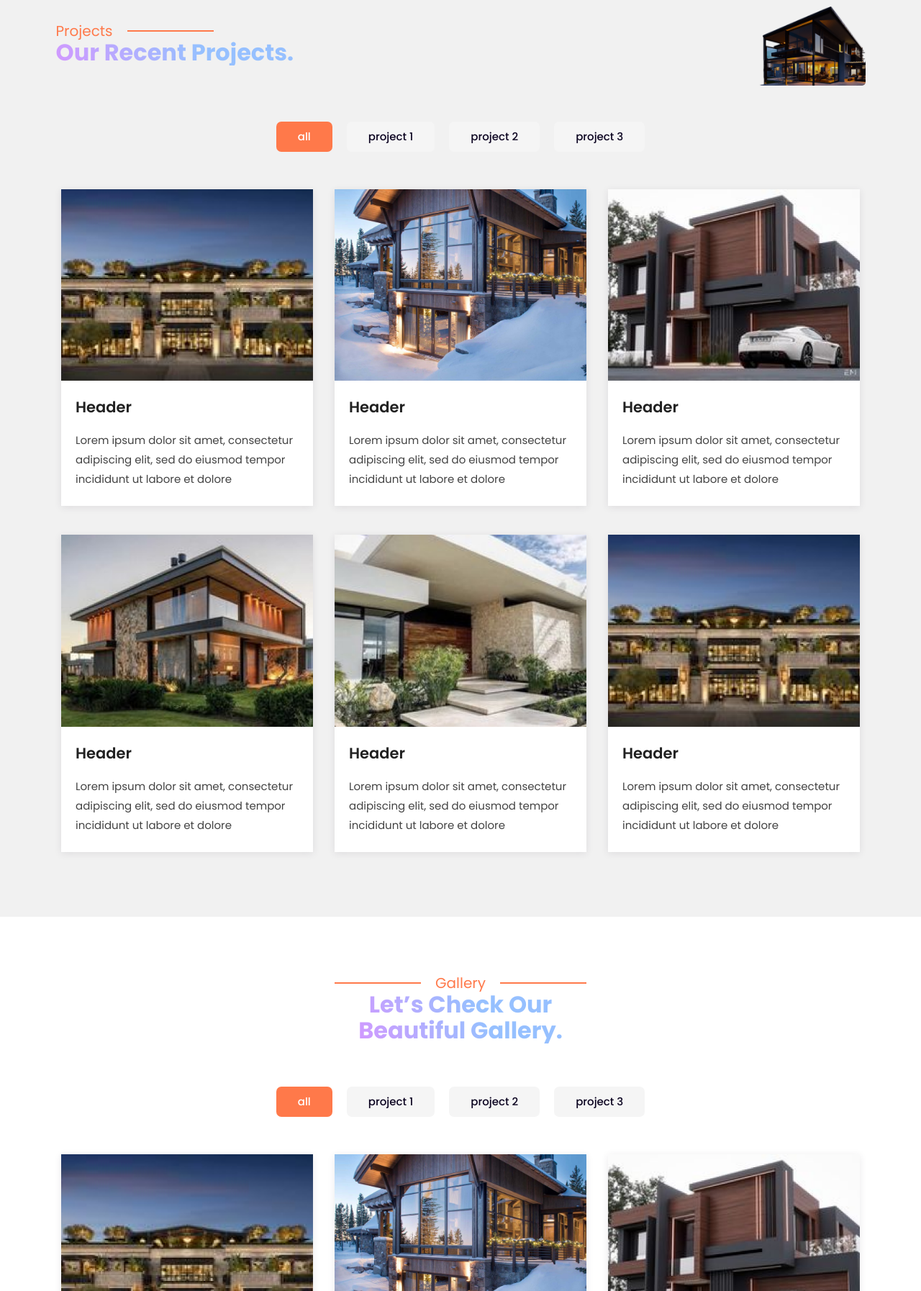
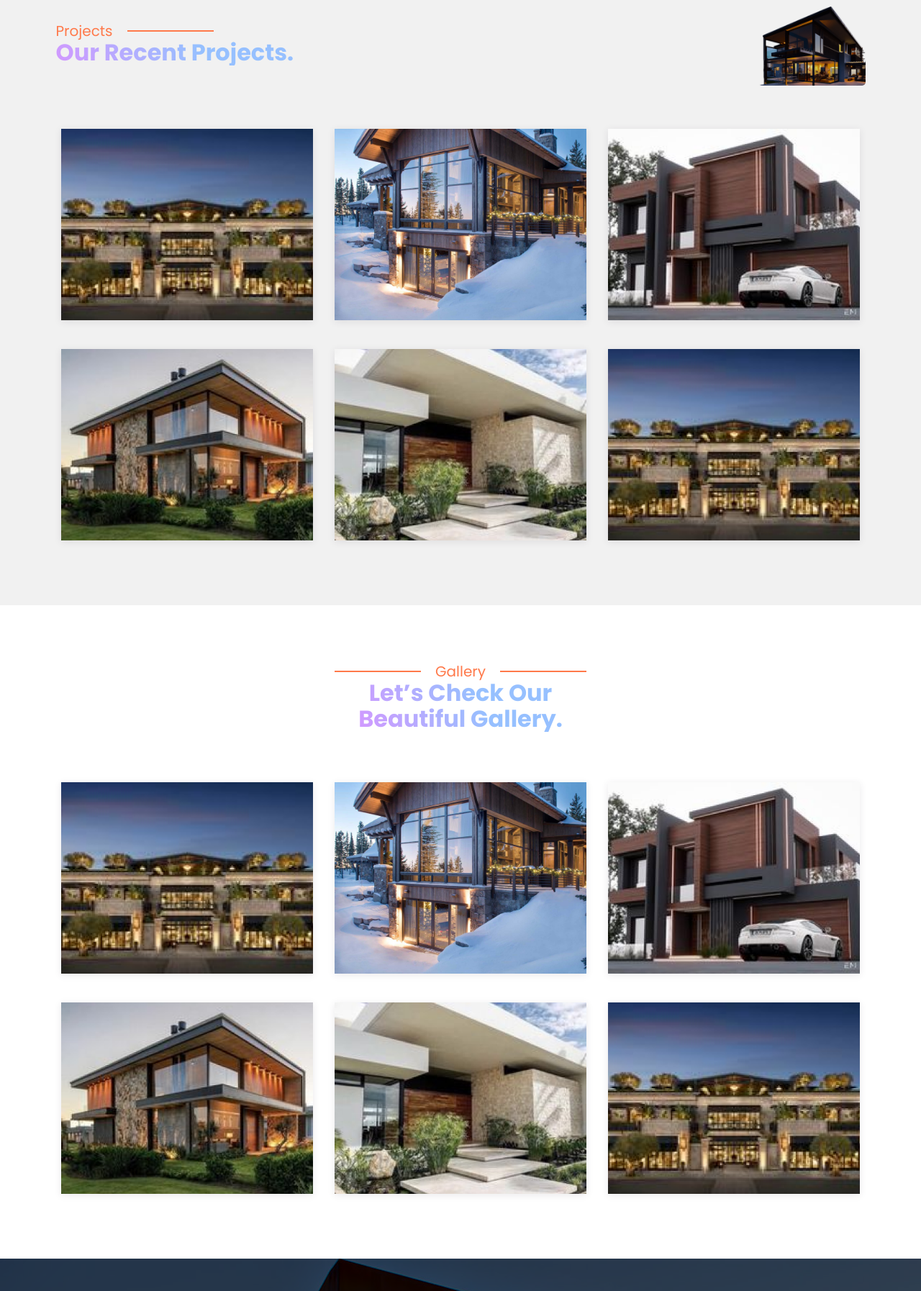
Before and after one commit to Jaseem-v/Blue-Ladder, a website: page index.html in a window 1280 px wide. Shown: the part 3607-5401 px from the top of the page at 72% size. Drawn offline with nearby package versions, Linux system fonts and the light colour scheme; files that its build step writes are made by us from their sources.

Commit message:
projects  updated

```diff
--- a/assets/js/main.js
+++ b/assets/js/main.js
@@ -67,47 +67,6 @@ $(window).on('scroll', function () {
 
 });
 
-////////////////////////////////////////////////////
-// portofolio-filter
-
-const menuButtons = document.querySelector(".menu_filter_buttons");
-const menuBtn = document.querySelectorAll(".menu_filter_buttons-item")
-if (menuButtons) {
-    menuButtons.addEventListener("click", (e) => {
-        if (!e.target.classList.contains("menu_filter_buttons-item")) return;
-
-        if (menuBtn)
-            menuBtn.forEach(el => el.classList.remove("active"))
-        e.target.classList.add("active")
-
-        let selector = e.target.dataset.filter
-
-        $(".menu__items .row").isotope({
-            filter: `${selector == "all" ? "*" : `.${selector}`}`
-        });
-
-    })
-}
-
-
-const galleryButtons = document.querySelector(".gallery__buttons");
-const galleryBtn = document.querySelectorAll(".gallery__buttons-item")
-if (galleryButtons) {
-    galleryButtons.addEventListener("click", (e) => {
-        if (!e.target.classList.contains("gallery__buttons-item")) return;
-
-        if (galleryBtn)
-            galleryBtn.forEach(el => el.classList.remove("active"))
-        e.target.classList.add("active")
-
-        let selector = e.target.dataset.filter
-
-        $(".gallery__items .row").isotope({
-            filter: `${selector == "all" ? "*" : `.${selector}`}`
-        });
-
-    })
-}
 
 ///////////////////////////////
 
--- a/index.html
+++ b/index.html
@@ -503,15 +503,6 @@
                     <img src="assets/img/house1.png" class="d-none d-md-block" alt="">
                 </div>
 
-                <div class="menu__collections">
-
-                    <ul class="menu__buttons menu_filter_buttons">
-                        <li class="menu__buttons-item  menu_filter_buttons-item active" data-filter="all">all</li>
-                        <li class="menu__buttons-item menu_filter_buttons-item" data-filter="starters">project 1</li>
-                        <li class="menu__buttons-item menu_filter_buttons-item " data-filter="mains">project 2</li>
-                        <li class="menu__buttons-item menu_filter_buttons-item " data-filter="dessert">project 3</li>
-                    </ul>
-                </div>
 
                 <div class="menu__items menu_filter_items">
                     <div class="row">
@@ -522,13 +513,7 @@
                                 <div class="menu__img-box">
                                     <img src="assets/img/projects/p6.png" alt="">
                                 </div>
-                                <div class="menu__details">
-                                    <div class="menu__price-n-stars">
-                                        <h3 class="menu__title">Header</h3>
-                                    </div>
-                                    <p class="paragraph menu__description">Lorem ipsum dolor sit amet, consectetur
-                                        adipiscing elit, sed do eiusmod tempor incididunt ut labore et dolore</p>
-                                </div>
+
                             </div>
                         </div>
                         <!-- -x-single-menu-x- -->
@@ -539,13 +524,7 @@
                                 <div class="menu__img-box">
                                     <img src="assets/img/projects/p1.png" alt="">
                                 </div>
-                                <div class="menu__details">
-                                    <div class="menu__price-n-stars">
-                                        <h3 class="menu__title">Header</h3>
-                                    </div>
-                                    <p class="paragraph menu__description">Lorem ipsum dolor sit amet, consectetur
-                                        adipiscing elit, sed do eiusmod tempor incididunt ut labore et dolore</p>
-                                </div>
+
                             </div>
                         </div>
                         <!-- -x-single-menu-x- -->
@@ -556,13 +535,7 @@
                                 <div class="menu__img-box">
                                     <img src="assets/img/projects/p3.png" alt="">
                                 </div>
-                                <div class="menu__details">
-                                    <div class="menu__price-n-stars">
-                                        <h3 class="menu__title">Header</h3>
-                                    </div>
-                                    <p class="paragraph menu__description">Lorem ipsum dolor sit amet, consectetur
-                                        adipiscing elit, sed do eiusmod tempor incididunt ut labore et dolore</p>
-                                </div>
+
                             </div>
                         </div>
                         <!-- -x-single-menu-x- -->
@@ -572,13 +545,7 @@
                                 <div class="menu__img-box">
                                     <img src="assets/img/projects/p4.png" alt="">
                                 </div>
-                                <div class="menu__details">
-                                    <div class="menu__price-n-stars">
-                                        <h3 class="menu__title">Header</h3>
-                                    </div>
-                                    <p class="paragraph menu__description">Lorem ipsum dolor sit amet, consectetur
-                                        adipiscing elit, sed do eiusmod tempor incididunt ut labore et dolore</p>
-                                </div>
+
                             </div>
                         </div>
                         <!-- -x-single-menu-x- -->
@@ -589,13 +556,7 @@
                                 <div class="menu__img-box">
                                     <img src="assets/img/projects/p5.png" alt="">
                                 </div>
-                                <div class="menu__details">
-                                    <div class="menu__price-n-stars">
-                                        <h3 class="menu__title">Header</h3>
-                                    </div>
-                                    <p class="paragraph menu__description">Lorem ipsum dolor sit amet, consectetur
-                                        adipiscing elit, sed do eiusmod tempor incididunt ut labore et dolore</p>
-                                </div>
+
                             </div>
                         </div>
                         <!-- -x-single-menu-x- -->
@@ -605,13 +566,7 @@
                                 <div class="menu__img-box">
                                     <img src="assets/img/projects/p6.png" alt="">
                                 </div>
-                                <div class="menu__details">
-                                    <div class="menu__price-n-stars">
-                                        <h3 class="menu__title">Header</h3>
-                                    </div>
-                                    <p class="paragraph menu__description">Lorem ipsum dolor sit amet, consectetur
-                                        adipiscing elit, sed do eiusmod tempor incididunt ut labore et dolore</p>
-                                </div>
+
                             </div>
                         </div>
                         <!-- -x-single-menu-x- -->
@@ -642,15 +597,6 @@
                         Beautiful Gallery.</h2>
                 </div>
 
-                <div class="menu__collections">
-
-                    <ul class="menu__buttons gallery__buttons">
-                        <li class="menu__buttons-item gallery__buttons-item active" data-filter="all">all</li>
-                        <li class="menu__buttons-item gallery__buttons-item" data-filter="starters">project 1</li>
-                        <li class="menu__buttons-item gallery__buttons-item" data-filter="mains">project 2</li>
-                        <li class="menu__buttons-item gallery__buttons-item" data-filter="dessert">project 3</li>
-                    </ul>
-                </div>
 
                 <div class="menu__items gallery__items">
                     <div class="row">
```
Also changed, not shown: assets/dist/main.js.
